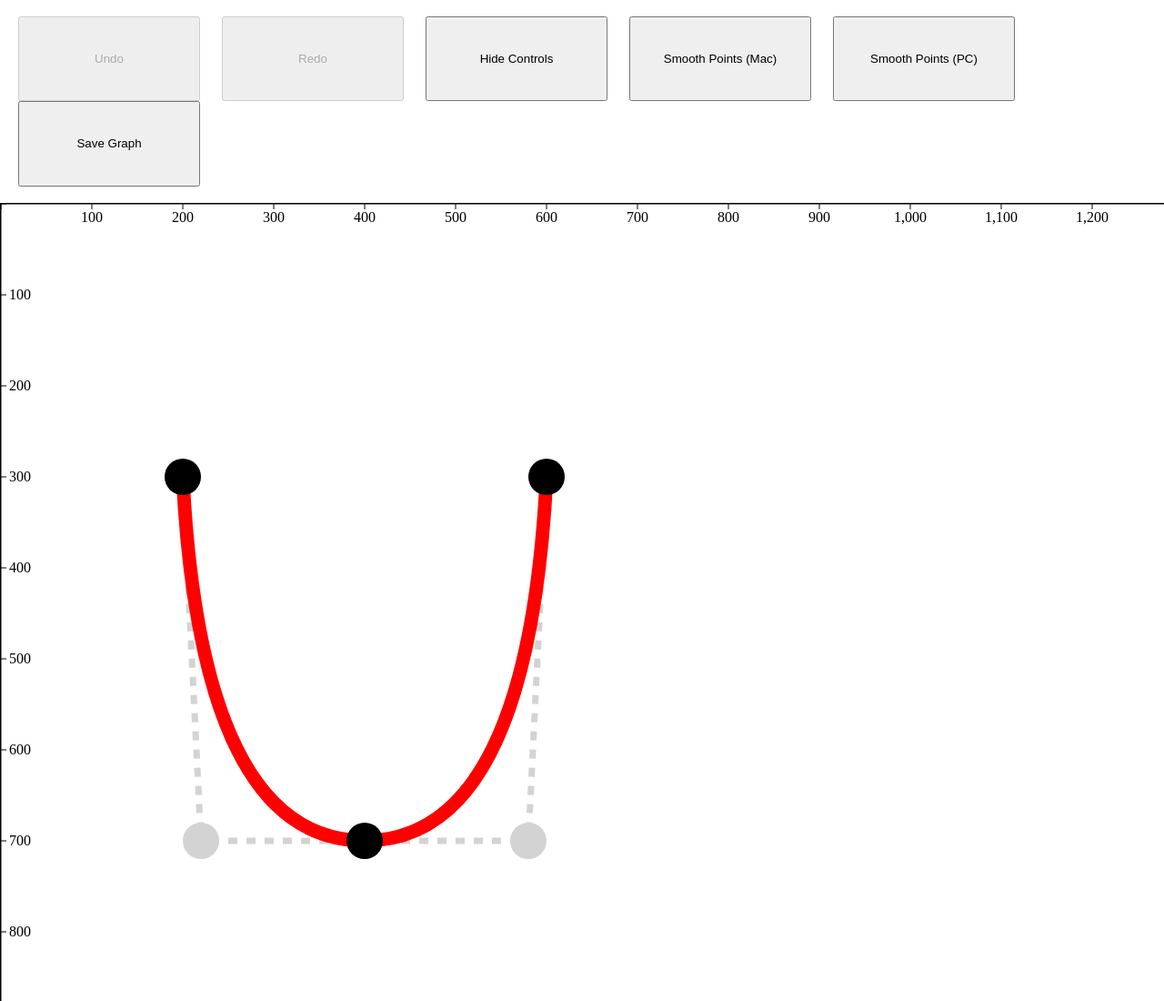
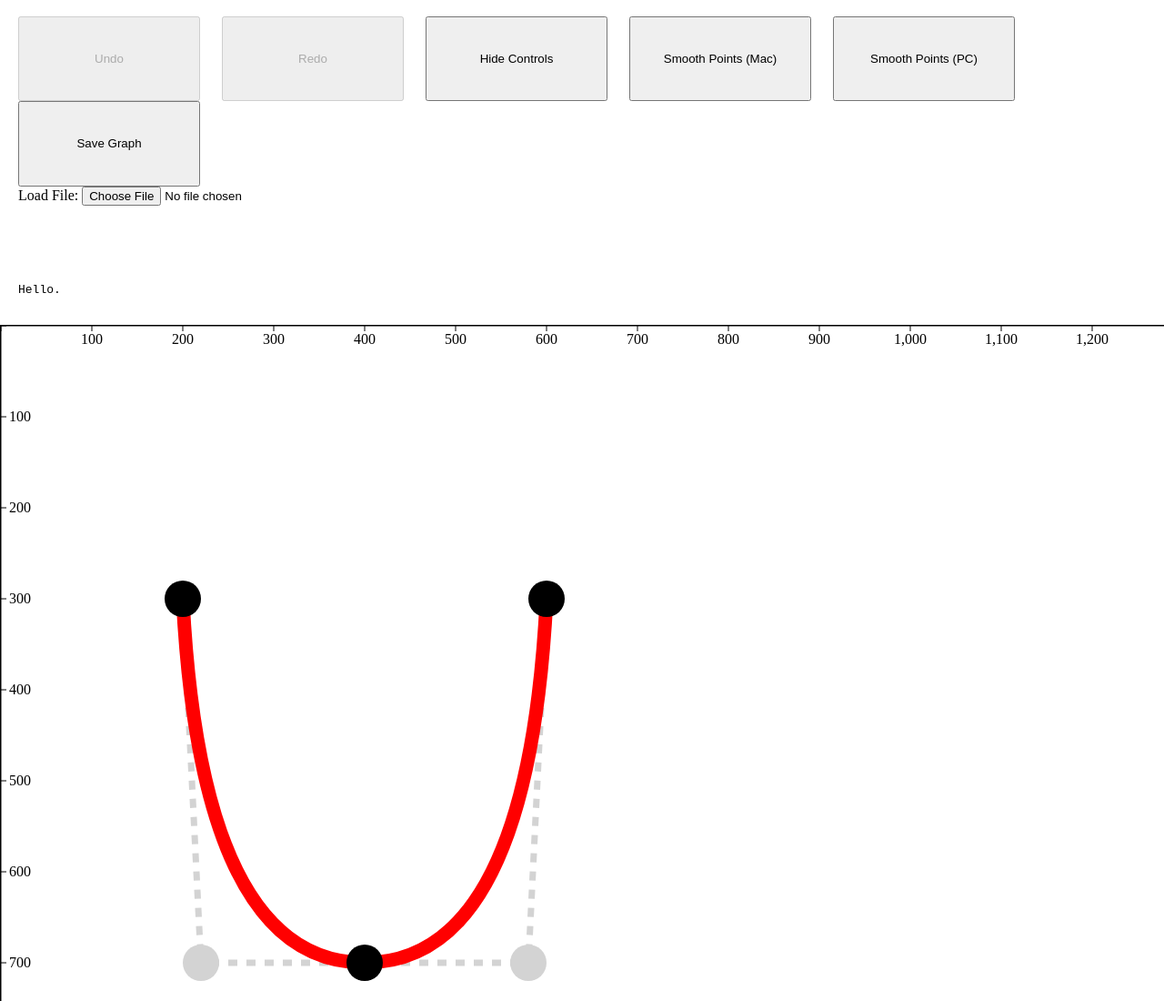
Before and after one commit to 360Proj/360projcode, a plain HTML site: page ProjectFinal/Function.html in a window 1280 px wide. Shown: the top 1100 px of the page at 91% size. Drawn offline with Linux system fonts and the light colour scheme.

Commit message:
Added Load feature
Will load from saved svg text file. Does not yet allow user to move the
points after load nor does it update derivative.

```diff
--- a/ProjectFinal/Function.html
+++ b/ProjectFinal/Function.html
@@ -17,6 +17,9 @@
     <input id= "smoothAll" type= "button" value= "Smooth Points (PC)" onclick = "smoothAllPC()" />
     &nbsp;&nbsp;&nbsp;&nbsp;
     <input id= "save" type= "button" value= "Save Graph" onclick = "save()" />
+    &nbsp;&nbsp;&nbsp;&nbsp;&nbsp;<br/>
+    Load File: <input type="file" id="file" name="file" onclick = "load()"/>
+    <pre id="test">Hello.</pre>
 </div>
 <br />
 <div id= "viz"></div>
--- a/ProjectFinal/Function.js
+++ b/ProjectFinal/Function.js
@@ -754,6 +754,62 @@ function save() {
 
 function load() {
 
+    var fileInput = document.getElementById('file');
+    var fileDisplayArea = document.getElementById('test');
+    var graphinfo;
+
+    //remove all points
+
+    d3.selectAll(".controlLine").remove();
+    d3.selectAll(".controlPoint").remove();
+    d3.selectAll(".path").remove();
+    d3.selectAll(".point").remove();
+
+    fileInput.addEventListener('change', function(e) {
+      var file = fileInput.files[0];
+            var textType = /text.*/;
+
+            if (file.type.match(textType)) {
+                var reader = new FileReader();
+
+                reader.onload = function(e) {
+                    graphinfo = reader.result;
+                    graphinfo = graphinfo.replace("undefined", "");
+                    graphinfo = graphinfo.split(" ");
+
+                    var i = 0;
+                    while(graphinfo[i].substring(0, 7) == "dotLine"){
+                        createControlLine(graphinfo[i], graphinfo[i+1], graphinfo[i+2], graphinfo[i+3], graphinfo[i+4]);
+                        i+=5;
+                        graphinfo[i] = graphinfo[i].replace("undefined", "");
+                    }
+
+                    while(graphinfo[i].substring(0, 14).search("controlCircle") != -1){
+                        createControlPoint(graphinfo[i], graphinfo[i+1], graphinfo[i+2], graphinfo[i+3], graphinfo[i+4], graphinfo[i+5]);
+                        i+=6;
+                        graphinfo[i] = graphinfo[i].replace("undefined", "");
+                        //fileDisplayArea.innerText = graphinfo[i]+ graphinfo[i+1]+'"' + graphinfo[i+2] + graphinfo[i+3]
+                    }
+
+                    while(graphinfo[i].substring(0, 10).search("Path") != -1){
+                        createPath(graphinfo[i], [graphinfo[i+1].substring(1), graphinfo[i+2], graphinfo[i+3], graphinfo[i+4], graphinfo[i+5], graphinfo[i+6], graphinfo[i+7], graphinfo[i+8].substring(0, graphinfo[i+8].length - 1)].join(" "), graphinfo[i+9], graphinfo[i+10], graphinfo[i+11]);
+                        i+=12;
+                        graphinfo[i] = graphinfo[i].replace("undefined", "");
+                    }
+                    while(graphinfo[i] != null && graphinfo[i].substring(0, 6).search(/point/i) != -1){
+                        createPoint(graphinfo[i], graphinfo[i+1], graphinfo[i+2], graphinfo[i+3], graphinfo[i+4]);
+                        i+=5;
+                    }
+                    //finish adding parts
+                }
+
+                reader.readAsText(file);
+            } else {
+                fileDisplayArea.innerText = "File not supported!"
+            }
+    });
+
+
 }
 
 /////////////////////////////////////Create/Function/Objects///////////////////////////////////////////////////
```
